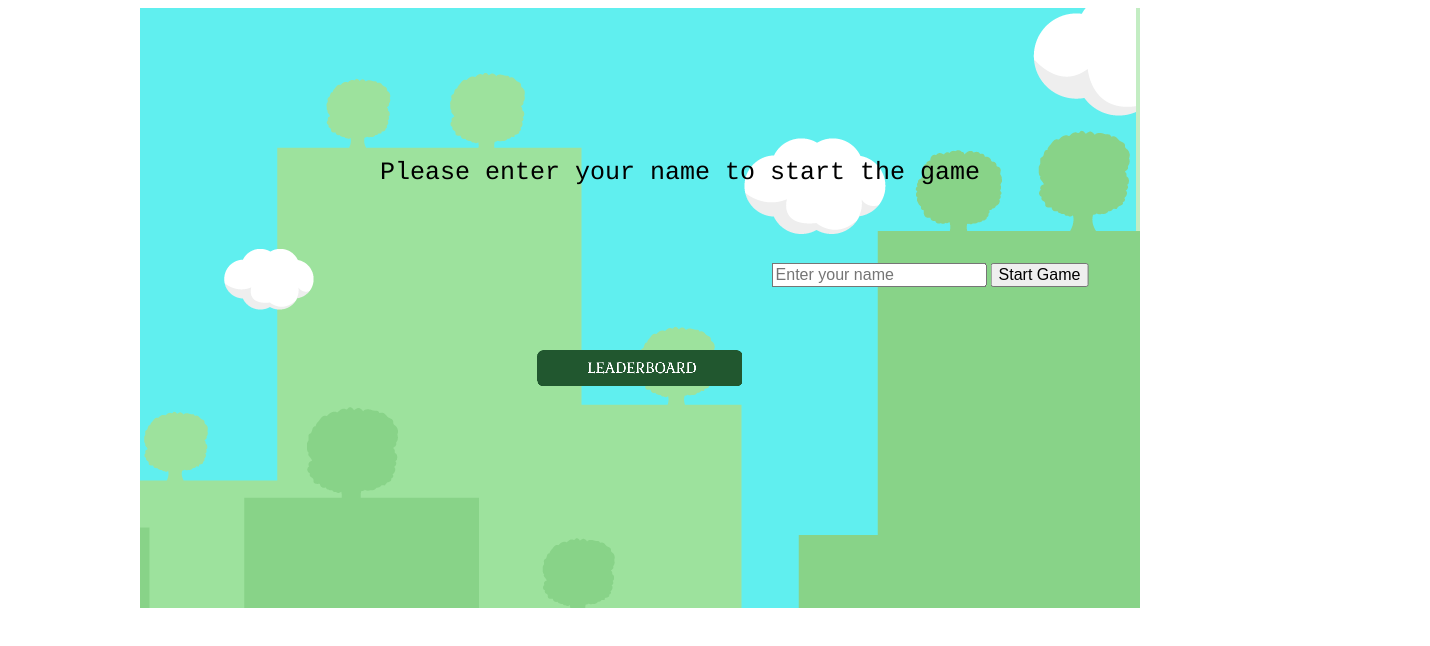
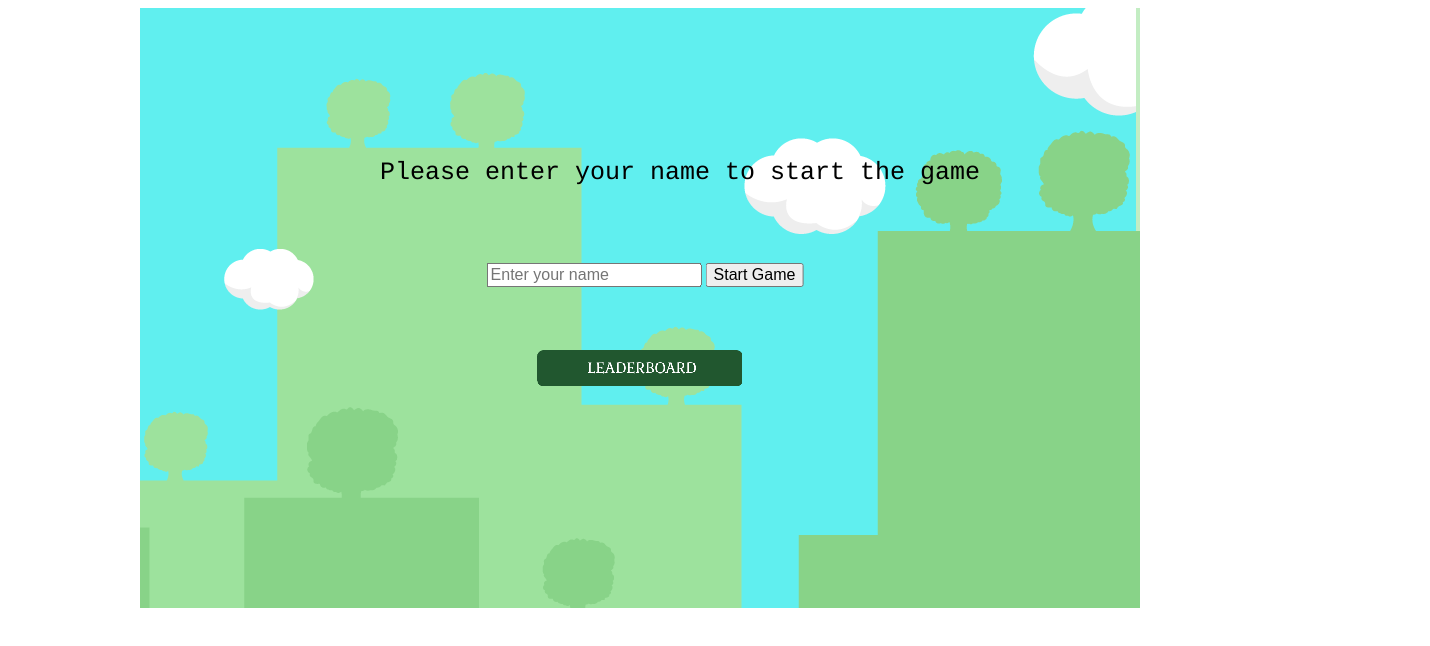
Before and after one commit to fegzycole/Javascript-Capstone, a website built with webpack: page dist/index.html in a window 1280 px wide. Shown: the whole page, 1430 px wide, since content can reach past the window. Built offline with nearby package versions, Linux system fonts and the light colour scheme; animation ran at ten frames a second.

Commit message:
Edit textbox in welcome scene

```diff
--- a/dist/styles/styles.css
+++ b/dist/styles/styles.css
@@ -9,7 +9,7 @@ div {
   margin: 0px auto !important;
   position: absolute !important;
   top: 5px !important;
-  left: 430px !important;
+  left: 145px !important;
 }
 
 div div {
--- a/dist/styles/styles.scss
+++ b/dist/styles/styles.scss
@@ -7,7 +7,7 @@ div {
   margin: 0px auto !important;
   position: absolute !important;
   top: 5px !important;
-  left: 430px !important;
+  left: 145px !important;
 
   div {
     position: absolute !important;
```
